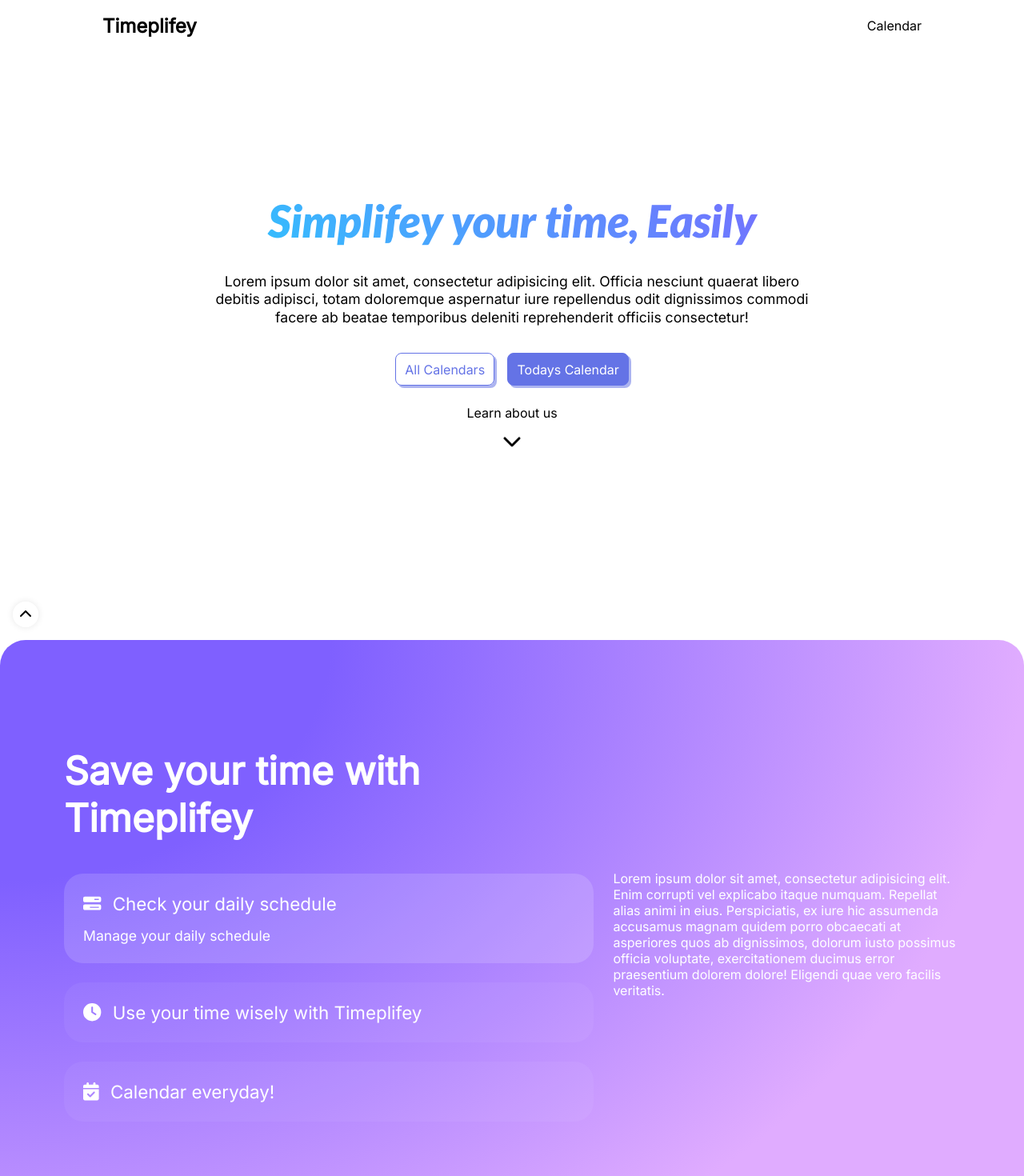
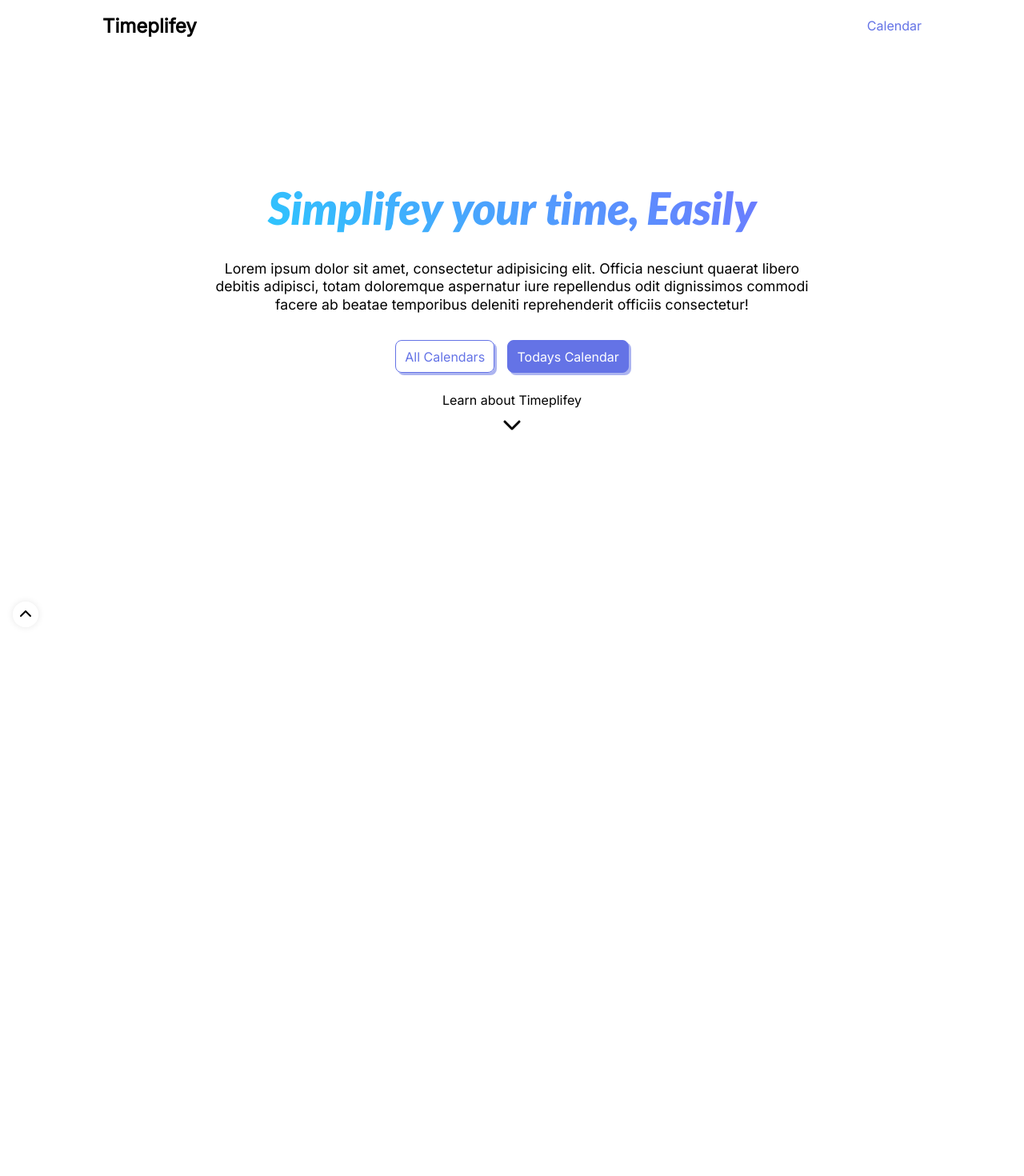
Before and after one commit to dduicoder/timeplify, a Next.js app: page / in a window 1280 px wide. Shown: the top 1470 px of the page at 80% size. After the commit the page ends 800 px from the top, so only its background shows below. Built offline with nearby package versions, Linux system fonts and the light colour scheme.

Commit message:
index page parallax scrolling

```diff
--- a/components/layouts/Header.module.scss
+++ b/components/layouts/Header.module.scss
@@ -8,29 +8,29 @@
   align-items: center;
   justify-content: space-between;
   background: rgba(255, 255, 255, 0.75);
-  backdrop-filter: saturate(180%) blur(5px);
+  backdrop-filter: saturate(180%) blur(0.5rem);
   z-index: 5;
 
   & > a {
     font-size: 1.5rem;
     font-weight: bold;
   }
-}
 
   .nav {
+    color: var(--main-color);
     display: flex;
     gap: 1rem;
     align-items: center;
-}
 
-.nav div {
+    div {
       transition: all 0.25s ease-in-out;
       padding: 5px 0;
       border-bottom: 1px solid transparent;
-}
-
-.nav div:hover,
-.nav div:active,
-.active {
+      &:hover,
+      &:active,
+      &.active {
         border-color: var(--color-light) !important;
       }
+    }
+  }
+}
--- a/components/layouts/Index/FirstSection.module.scss
+++ b/components/layouts/Index/FirstSection.module.scss
@@ -1,4 +1,9 @@
+@import url("https://fonts.googleapis.com/css2?family=Lato:ital,wght@1,900&family=Roboto:ital,wght@1,900&display=swap");
+
 .first {
+  transform-style: preserve-3d;
+  transform: translateZ(-1rem) scale(2);
+  // will-change: auto;
   animation: pop-up 0.5s ease-in-out;
   min-height: calc(100vh - 4rem);
   display: flex;
@@ -56,23 +61,23 @@
 @keyframes pop-up {
   0% {
     opacity: 0;
-    transform: translateY(5%);
+    translate: 0 5%;
   }
   100% {
     opacity: 1;
-    transform: translateY(0);
+    translate: 0 0;
   }
 }
 
 @keyframes shake {
   0% {
+    transform: translateY(0.5rem);
+  }
+  50% {
     transform: translateY(0);
   }
-  50% {
+  100% {
     transform: translateY(0.5rem);
-  }
-  100% {
-    transform: translateY(0);
   }
 }
 
--- a/components/layouts/Index/FirstSection.tsx
+++ b/components/layouts/Index/FirstSection.tsx
@@ -17,11 +17,10 @@ const FirstSection: FC = () => {
   };
 
   const onScroll = () => {
-    const secondSection = document.querySelector(`main > section:nth-child(2)`);
+    const secondSection = document.querySelectorAll("#__next section")[1];
+
     if (secondSection) {
-      secondSection.scrollIntoView({
-        behavior: "smooth",
-      });
+      secondSection.scrollIntoView();
     }
   };
 
@@ -43,7 +42,7 @@ const FirstSection: FC = () => {
             Todays Calendar
           </button>
         </div>
-        <span>Learn about us</span>
+        <span>Learn about Timeplifey</span>
         <FontAwesomeIcon icon={faChevronDown} onClick={onScroll} />
       </div>
     </section>
--- a/components/layouts/Index/Index.module.scss
+++ b/components/layouts/Index/Index.module.scss
@@ -1,5 +1,3 @@
-@import url("https://fonts.googleapis.com/css2?family=Lato:ital,wght@1,900&family=Roboto:ital,wght@1,900&display=swap");
-
 .show {
   animation: pop-up 0.5s ease-in-out 0.5s forwards;
 }
@@ -14,16 +12,3 @@
     transform: translateY(0);
   }
 }
-
-.up {
-  position: fixed;
-  bottom: 1rem;
-  left: 1rem;
-  width: 1rem;
-  height: 1rem;
-  padding: 0.5rem;
-  box-shadow: 0 0 0.5rem rgba(0, 0, 0, 0.1);
-  background-color: rgba($color: white, $alpha: 0.8);
-  border-radius: 50%;
-  cursor: pointer;
-}
--- a/components/layouts/Index/Index.tsx
+++ b/components/layouts/Index/Index.tsx
@@ -1,7 +1,4 @@
 import { useState, FC, useEffect, useCallback } from "react";
-
-import { FontAwesomeIcon } from "@fortawesome/react-fontawesome";
-import { faChevronUp } from "@fortawesome/free-solid-svg-icons";
 
 import classes from "./Index.module.scss";
 import FirstSection from "./FirstSection";
@@ -29,19 +26,10 @@ const Index: FC = () => {
     };
   }, [onIntersect, target]);
 
-  const scrollToTop = () => {
-    window.scrollTo({ top: 0, behavior: "smooth" });
-  };
-
   return (
     <>
       <FirstSection />
       <SecondSection refFunc={setTarget} />
-      <FontAwesomeIcon
-        icon={faChevronUp}
-        className={classes.up}
-        onClick={scrollToTop}
-      />
     </>
   );
 };
--- a/components/layouts/Index/SecondSection.module.scss
+++ b/components/layouts/Index/SecondSection.module.scss
@@ -1,4 +1,5 @@
 .second {
+  transform: translateZ(0);
   border-top-left-radius: 2rem;
   border-top-right-radius: 2rem;
   background: radial-gradient(
@@ -22,7 +23,7 @@
     grid-gap: 1.5rem;
     place-items: center;
 
-    & > div:first-child {
+    .content__first {
       grid-column: 1 / 4;
 
       h1 {
@@ -30,7 +31,7 @@
         margin-top: 0;
       }
 
-      .list {
+      .content__first-list {
         display: flex;
         flex-direction: column;
         gap: 1.5rem;
@@ -46,8 +47,8 @@
           font-size: 1.1rem;
           transition: background-color 0.25s ease-in-out;
 
-          span {
-            font-size: 1.4rem;
+          span:first-child {
+            font-size: 1.3rem;
           }
 
           &:hover {
@@ -66,9 +67,11 @@
       }
     }
 
-    & > div:last-child {
+    .content__second {
       grid-column: 4 / 6;
-      animation: pop-up 0.5s ease-in-out;
+      &.pop {
+        animation: pop-up 0.5s ease-in-out;
+      }
     }
   }
 }
@@ -76,7 +79,7 @@
 @keyframes pop-up {
   from {
     opacity: 0;
-    transform: translateY(10%);
+    transform: translateY(5%);
   }
   to {
     opacity: 1;
--- a/components/layouts/Index/SecondSection.tsx
+++ b/components/layouts/Index/SecondSection.tsx
@@ -35,69 +35,57 @@ const SecondSection: FC<Props> = ({ refFunc }) => {
   ];
 
   const textList = [
-    <div>
-      Lorem ipsum dolor sit amet, consectetur adipisicing elit. Enim corrupti
-      vel explicabo itaque numquam. Repellat alias animi in eius. Perspiciatis,
-      ex iure hic assumenda accusamus magnam quidem porro obcaecati at
-      asperiores quos ab dignissimos, dolorum iusto possimus officia voluptate,
-      exercitationem ducimus error praesentium dolorem dolore! Eligendi quae
-      vero facilis veritatis.
-    </div>,
-    <div>
-      Lorem ipsum dolor sit amet consectetur adipisicing elit. Quae temporibus
-      laboriosam ut voluptatum itaque ullam dignissimos fuga, doloribus facere
-      quidem numquam ratione, dicta iste distinctio, aut accusantium iure? Optio
-      aliquam quasi vero fuga nihil nesciunt nam, deserunt voluptates culpa et
-      sequi eum facere quibusdam atque at suscipit! Voluptatibus delectus
-      adipisci totam sit doloribus deleniti ab error laudantium ducimus!
-      Temporibus vel, error incidunt debitis tenetur velit dignissimos
-      consequuntur veritatis explicabo at, rem modi quibusdam mollitia voluptas
-      sunt dolor ratione facere obcaecati commodi iste corporis est repellendus
-      labore officiis? Facilis eaque temporibus fugit consequuntur assumenda,
-      dolore, quas placeat dicta reprehenderit corrupti vel.
-    </div>,
-    <div>
-      Lorem ipsum dolor sit amet consectetur adipisicing elit. Magni, reiciendis
-      ullam? Pariatur quae praesentium suscipit. Minus consectetur placeat autem
-      voluptate commodi aperiam laboriosam alias officiis! Maiores, ea tenetur
-      tempore explicabo a ratione quos magni nesciunt, inventore non quia
-      mollitia quibusdam corrupti id! Perspiciatis aliquid quae minus alias
-      ipsam eligendi voluptates est, explicabo quaerat porro doloremque,
-      aspernatur necessitatibus nobis eum voluptatibus magni laudantium eius
-      suscipit odit corrupti quam inventore illum? Neque cupiditate, alias
-      architecto quibusdam voluptates delectus quidem expedita impedit quae
-      nobis enim, asperiores quia temporibus veniam ut. Explicabo ab ea
-      architecto sit quos. Corporis, quis asperiores. Sunt corrupti, accusamus
-      consectetur placeat molestias illo nobis excepturi quasi nesciunt mollitia
-      nostrum sed architecto ratione facilis commodi veniam, eius laborum quam
-      dolorum tempora. Mollitia veniam voluptas, natus itaque possimus officiis
-      deleniti recusandae veritatis impedit, alias nostrum praesentium sint
-      molestiae nobis illum aliquid suscipit aperiam tenetur, velit soluta dolor
-      sit odio illo accusantium. Consequatur!
-    </div>,
+    "Lorem ipsum dolor sit amet consectetur adipisicing elit. Assumenda aliquid perspiciatis consequatur doloremque ipsam distinctio eveniet unde eligendi dolorum, at numquam, nemo quibusdam asperiores facere. Sapiente tempore delectus sunt repudiandae, assumenda placeat architecto possimus blanditiis expedita illum veniam iusto dolorem facere quo distinctio alias ab nihil fugit, veritatis iure? Iste.",
+    "Lorem ipsum dolor sit amet, consectetur adipisicing elit. Laborum officia iusto pariatur fugit illo expedita ipsam debitis ex natus velit ad commodi aliquid distinctio accusantium quae iure modi nihil inventore, itaque aut corporis voluptatem maxime sit. Aspernatur, asperiores maxime accusamus ipsam illum, tempore eum possimus aliquam id blanditiis temporibus sunt aut velit quas delectus a doloremque expedita magnam minima corrupti. Eligendi quas perferendis tenetur similique assumenda inventore deserunt rem neque nobis molestiae hic odit ducimus earum error laboriosam at, pariatur mollitia sunt fugit! Cumque dignissimos quam saepe eum quas amet veritatis nemo! Harum porro consectetur molestiae dolorum quo aperiam magnam?",
+    "Lorem, ipsum dolor sit amet consectetur adipisicing elit. Exercitationem provident quia quis. Eum quam beatae unde sapiente, reprehenderit nobis. Eaque quo reiciendis laboriosam ea corporis distinctio repudiandae vitae debitis dolore, pariatur architecto? Nostrum sunt vel optio quae. Aspernatur cupiditate atque reiciendis eaque, consequatur quod delectus alias saepe, aliquid accusantium architecto ullam eligendi facilis quas ab! Ipsa et cum nostrum exercitationem error ea obcaecati suscipit mollitia nemo harum animi omnis cupiditate maiores reprehenderit at tempora temporibus voluptas dolores eius earum, architecto minus vero sequi! Non hic nisi fugit quibusdam quisquam sed neque recusandae. Temporibus in tempora distinctio nobis. Eveniet velit error dolores odio, tempore modi beatae, placeat officiis sapiente numquam animi quidem aliquam facilis natus fuga excepturi fugit exercitationem inventore. Officia amet, omnis laboriosam qui inventore illo quod repellendus, sequi nobis laborum expedita. Quasi natus enim debitis, deleniti itaque fugiat perspiciatis quis, est eaque molestiae, alias at voluptas magni dicta atque.",
   ];
+
+  const setAnimation = () => {
+    const el: HTMLElement | null = document.querySelector(
+      `.${classes["content__second"]}`
+    );
+
+    el?.classList.add(classes.pop);
+
+    setTimeout(() => {
+      el?.classList.remove(classes.pop);
+    }, 500);
+  };
+
+  // useEffect(() => {
+  //   const interval = setInterval(() => {
+  //     setFocus((prevData) => {
+  //       return prevData < 2 ? prevData + 1 : 0;
+  //     });
+  //   }, 5000);
+
+  //   return () => clearInterval(interval);
+  // }, []);
 
   return (
     <section className={classes.second}>
       <div ref={refFunc} className={classes.content}>
-        <div>
+        <div className={classes["content__first"]}>
           <h1>Save your time with Timeplifey</h1>
-          <ul className={classes.list}>
+          <ul className={classes["content__first-list"]}>
             {infoList.map(({ icon, text, subText }, i) => (
               <li
                 key={i}
-                onClick={() => setFocus(i)}
+                onClick={() => {
+                  setFocus(i);
+                  setAnimation();
+                }}
                 className={focus === i ? classes.focus : ""}
               >
                 <span>
                   <FontAwesomeIcon icon={icon} /> {text}
                 </span>
-                {focus === i ? subText : ""}
+                {focus === i ? <span>{subText}</span> : ""}
               </li>
             ))}
           </ul>
         </div>
-        {textList[focus]}
+        <div className={classes["content__second"]}>{textList[focus]}</div>
       </div>
     </section>
   );
--- a/components/notification/Notification.tsx
+++ b/components/notification/Notification.tsx
@@ -9,11 +9,11 @@ type NoticeType = {
 };
 
 type PropsType = {
+  note: NoticeType;
   deleteNotification: (id: string) => void;
-  note: NoticeType;
 };
 
-const Notification: FC<PropsType> = ({ deleteNotification, note }) => {
+const Notification: FC<PropsType> = ({ note, deleteNotification }) => {
   const [exit, setExit] = useState<boolean>(false);
   const [width, setWidth] = useState<number>(0);
   const [intervalID, setIntervalID] = useState<any>();
--- a/components/notification/NotificationProvider.tsx
+++ b/components/notification/NotificationProvider.tsx
@@ -58,8 +58,8 @@ const NotificationProvider: FC<{
           return (
             <Notification
               key={note.id}
+              note={note}
               deleteNotification={deleteNotification}
-              note={note}
             />
           );
         })}
--- a/pages/_app.tsx
+++ b/pages/_app.tsx
@@ -5,6 +5,9 @@ import { ApolloProvider } from "@apollo/client";
 import client from "../graphql/client";
 
 import "@fortawesome/fontawesome-svg-core/styles.css";
+
+import { FontAwesomeIcon } from "@fortawesome/react-fontawesome";
+import { faChevronUp } from "@fortawesome/free-solid-svg-icons";
 
 import NotificationProvider from "../components/notification/NotificationProvider";
 import Header from "../components/layouts/Header";
@@ -33,6 +36,21 @@ const App = ({ Component, pageProps }: AppProps) => {
     };
   });
 
+  const scrollToTop = () => {
+    let wrapper;
+    // if (isIndex) {
+    // } else {
+    //   wrapper = window;
+    // }
+    wrapper = document.querySelector(".wrapper");
+
+    console.log(wrapper);
+
+    wrapper?.scrollTo({ top: 0, behavior: "smooth" });
+  };
+
+  const isIndex = router.pathname === "/";
+
   return (
     <>
       <Head>
@@ -40,13 +58,21 @@ const App = ({ Component, pageProps }: AppProps) => {
       </Head>
       <ApolloProvider client={client}>
         <NotificationProvider>
-          <div id="overlays"></div>
-          {loading && <div className="loading-bar" />}
-          <Header />
-          <main id={router.pathname === "/" ? "" : "main"}>
-            <Component {...pageProps} />
-          </main>
-          <Footer />
+          <div id="overlays">
+            <FontAwesomeIcon icon={faChevronUp} id="up" onClick={scrollToTop} />
+          </div>
+          <div className={`wrapper ${isIndex ? "index" : ""}`}>
+            {loading && <div className="loading-bar" />}
+            <Header />
+            {router.pathname === "/" ? (
+              <Component />
+            ) : (
+              <main>
+                <Component {...pageProps} />
+              </main>
+            )}
+            <Footer />
+          </div>
         </NotificationProvider>
       </ApolloProvider>
     </>
--- a/styles/globals.scss
+++ b/styles/globals.scss
@@ -20,10 +20,19 @@
 
 body {
   margin: 0;
-  scroll-behavior: smooth;
 }
 
-#main {
+.wrapper {
+  overflow-x: hidden;
+  scroll-behavior: smooth;
+  height: 100vh;
+}
+
+.index {
+  perspective: 1rem;
+}
+
+main {
   margin: 2rem auto;
   padding: 0 1rem;
   min-height: calc(100vh - 8rem);
@@ -63,6 +72,20 @@ textarea {
     outline-offset: -1.5px;
     outline: 3px solid rgba(0, 125, 250, 0.5);
   }
+}
+
+#up {
+  position: fixed;
+  bottom: 1rem;
+  left: 1rem;
+  width: 1rem;
+  height: 1rem;
+  padding: 0.5rem;
+  box-shadow: 0 0 0.5rem rgba(0, 0, 0, 0.1);
+  background-color: rgba($color: white, $alpha: 0.8);
+  border-radius: 50%;
+  cursor: pointer;
+  z-index: 3;
 }
 
 .loading-bar {
```
Lines whose indentation alone changed are shown as unchanged.
